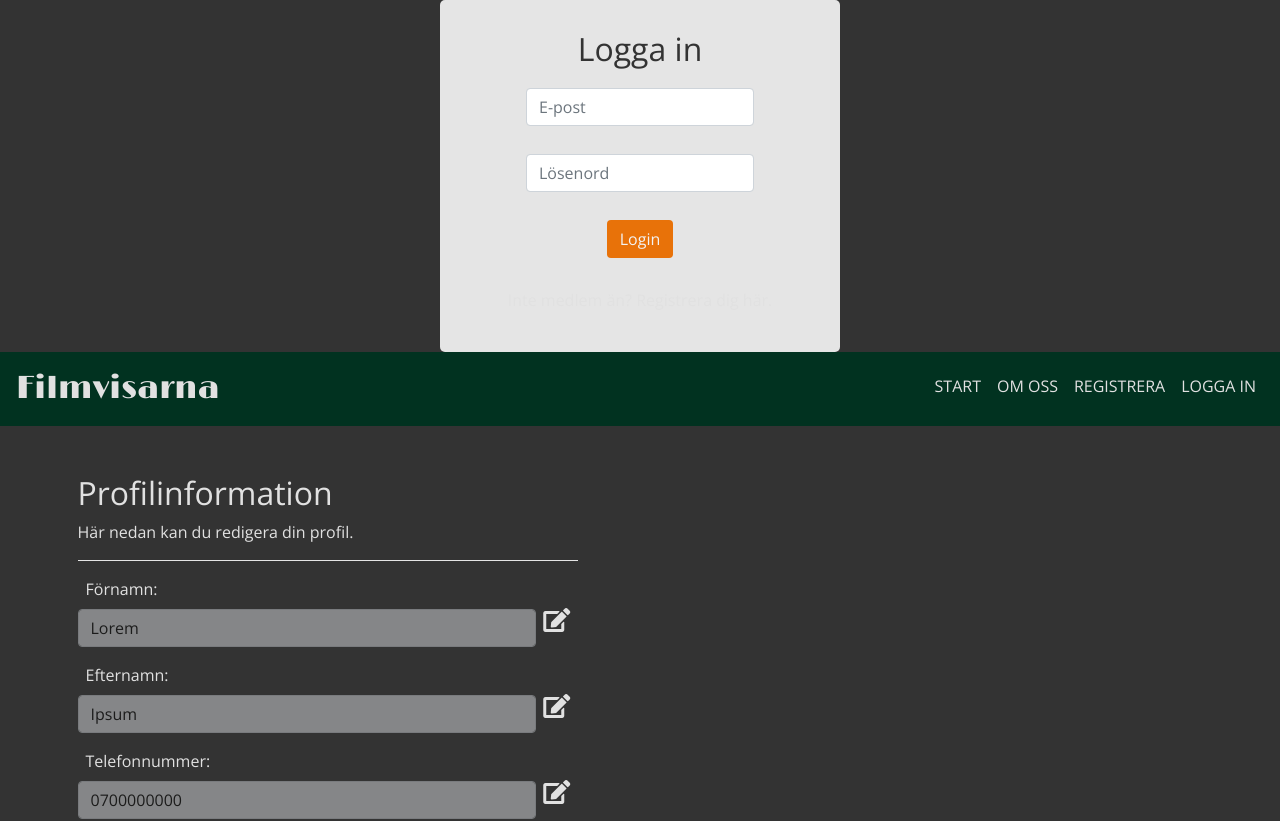
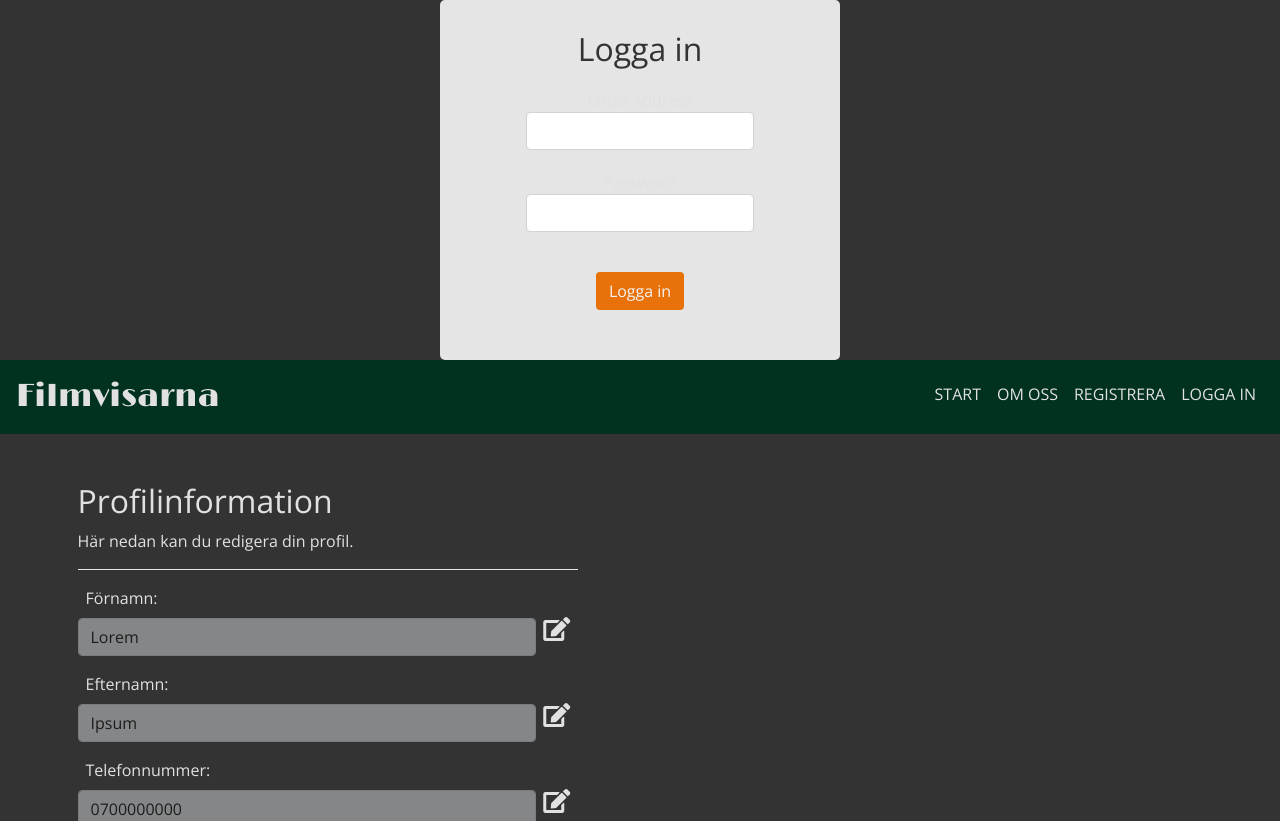
Before and after one commit to chris-mbg/FilmvisarnaAB, a React (Create React App) app: page /profile in a window 1280 px wide. Shown: the top 821 px of the page. Built offline with nearby package versions, Linux system fonts and the light colour scheme; no server answers.

Commit message:
Updated with dispatch etc in app.js

```diff
--- a/src/App.js
+++ b/src/App.js
@@ -13,6 +13,7 @@ import Login from './components/login/Login';
 import Header from './components/Header';
 
 export const AuthContext = React.createContext();
+
 const initialState = {
   isAuthenticated: false,
   user: null,
@@ -44,8 +45,29 @@ const reducer = (state, action) => {
 
 function App() {
   const [state, dispatch] = React.useReducer(reducer, initialState);
+
+  React.useEffect(() => {
+    const user = JSON.parse(localStorage.getItem('user') || null);
+    const token = JSON.parse(localStorage.getItem('token') || null);
+
+    if (user && token) {
+      dispatch({
+        type: 'LOGIN',
+        payload: {
+          user,
+          token,
+        },
+      });
+    }
+  }, []);
+
   return (
-    <AuthContext.Provider>
+    <AuthContext.Provider
+      value={{
+        state,
+        dispatch,
+      }}
+    >
       <Header />
       <div className='App'>
         {!state.isAuthenticated ? <Login /> : <HomePage />}
--- a/src/components/login/Login.js
+++ b/src/components/login/Login.js
@@ -1,16 +1,18 @@
-import React, { useState } from 'react';
-
+import style from '../../css/Login.module.css';
+import React, { useState, useContext } from 'react';
 import { AuthContext } from '../../App';
-import style from '../../css/Login.module.css';
 
 export const Login = () => {
+  const { dispatch } = useContext(AuthContext);
   const initialState = {
     email: '',
     password: '',
     isSubmitting: false,
     errorMessage: null,
   };
+
   const [data, setData] = useState(initialState);
+
   const handleInputChange = (event) => {
     setData({
       ...data,
@@ -18,32 +20,70 @@ export const Login = () => {
     });
   };
 
+  const handleFormSubmit = (event) => {
+    event.preventDefault();
+    setData({
+      ...data,
+      isSubmitting: true,
+      errorMessage: null,
+    });
+    //Add backend here
+    fetch('https://hookedbe.herokuapp.com/api/login', {
+      method: 'post',
+      headers: {
+        'Content-Type': 'application/json',
+      },
+      body: JSON.stringify({
+        username: data.email,
+        password: data.password,
+      }),
+    })
+      .then((res) => {
+        if (res.ok) {
+          return res.json();
+        }
+        throw res;
+      })
+      .then((resJson) => {
+        dispatch({
+          type: 'LOGIN',
+          payload: resJson,
+        });
+      })
+      .catch((error) => {
+        setData({
+          ...data,
+          isSubmitting: false,
+          errorMessage: error.message || error.statusText,
+        });
+      });
+  };
+
   return (
     <div className={`form-group ${style.modalContainer}`}>
       <h2 className={style.loginHeading}>Logga in</h2>
-      <form>
-        <label htmlFor='email'>
+      <form onSubmit={handleFormSubmit}>
+        <label htmlFor='email' className={style.labelForm}>
+          Email Address
           <input
             type='text'
+            className={`form-control ${style.input}`}
             value={data.email}
             onChange={handleInputChange}
             name='email'
             id='email'
-            className={`form-control ${style.input}`}
-            required
-            placeholder='E-post'
           />
         </label>
-        <label htmlFor='password'>
+
+        <label htmlFor='password' className={style.labelForm}>
+          Password
           <input
             type='password'
+            className={`form-control ${style.input}`}
             value={data.password}
             onChange={handleInputChange}
             name='password'
             id='password'
-            className={`form-control`}
-            required
-            placeholder='Lösenord'
           />
         </label>
 
@@ -52,15 +92,13 @@ export const Login = () => {
         )}
 
         <button
+          className={`btn ${style.loginBtn}`}
           disabled={data.isSubmitting}
-          className={`btn ${style.loginBtn}`}
         >
-          {data.isSubmitting ? 'Loading...' : 'Login'}
+          {data.isSubmitting ? 'Laddar...' : 'Logga in'}
         </button>
       </form>
-      <p className={style.regText}>Inte medlem än? Registrera dig här.</p>
     </div>
   );
 };
-
 export default Login;
--- a/src/css/Login.module.css
+++ b/src/css/Login.module.css
@@ -30,3 +30,8 @@
   margin-top: 10px;
   text-align: center;
 }
+
+.labelForm {
+  margin: 0;
+  padding: 0;
+}
```
